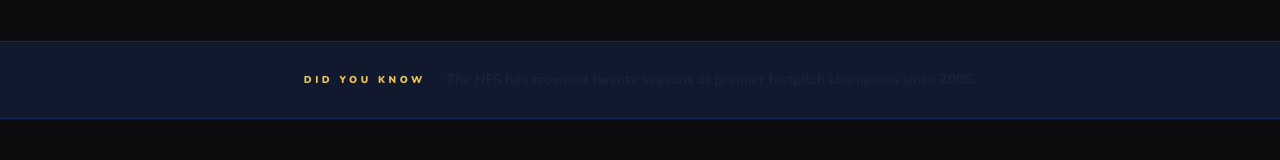
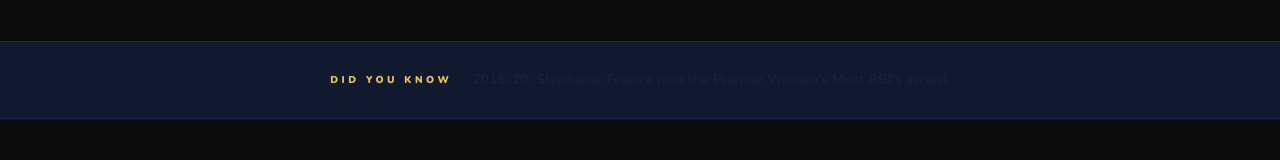
Before and after one commit to N8Nuks/grassrootsfantasy, a Next.js app: page /nfs in a window 1280 px wide. Shown: the part 486-646 px from the top of the page. Built offline with nearby package versions, Linux system fonts and the light colour scheme; no server answers.

Commit message:
FactsTicker: 1100+ facts from full NFS history

```diff
--- a/components/FactsTicker.tsx
+++ b/components/FactsTicker.tsx
@@ -1,57 +1,58 @@
 'use client'
 import { useState, useEffect, useMemo } from 'react'
 import { HONOURS, AWARD_LABELS } from '@/lib/nfsHonours'
+import { PLACINGS, HERITAGE_MEN, HERITAGE_WOMEN, SERIES_TEAMS, CAREER_MEN, CAREER_WOMEN } from '@/lib/nfsHistory'
 
-// Static heritage facts
-const HERITAGE = [
+const HERITAGE_STATIC = [
   'Auckland softball has been played since 1939 — nearly ninety years of history.',
   'The NFS has crowned twenty seasons of premier fastpitch champions since 2005.',
-  'Only eight players have ever reached 300 career games.',
 ]
 
-// Count wins per player for a given grade + award key
-function tally(grade: 'men' | 'women', key: string): [string, number][] {
-  const counts = new Map<string, number>()
+function buildFacts(): string[] {
+  const facts: string[] = [...HERITAGE_STATIC]
+  const gLabel = { men: "Premier Men's", women: "Premier Women's" } as const
+
+  // Every award, every season — the time portal
   for (const s of HONOURS) {
-    const winner = s[grade][key]
-    if (!winner) continue
-    counts.set(winner, (counts.get(winner) ?? 0) + 1)
-  }
-  return [...counts.entries()].sort((a, b) => b[1] - a[1])
-}
-
-function buildFacts(): string[] {
-  const facts: string[] = [...HERITAGE]
-  const gradeLabel = { men: "Premier Men's", women: "Premier Women's" } as const
-
-  for (const grade of ['men', 'women'] as const) {
-    for (const key of ['mvp', 'top_batter', 'top_pitcher', 'most_hr', 'most_sb'] as const) {
-      const leaders = tally(grade, key)
-      if (leaders.length === 0) continue
-      const [name, wins] = leaders[0]
-      if (wins >= 2) {
-        facts.push(`${name} has won the ${gradeLabel[grade]} ${AWARD_LABELS[key]} award ${wins} times — more than anyone in NFS history.`)
-      }
-    }
-    // Most recent MVP
-    for (let i = HONOURS.length - 1; i >= 0; i--) {
-      const w = HONOURS[i][grade]['mvp']
-      if (w) {
-        facts.push(`${w} is the reigning ${gradeLabel[grade]} MVP (${HONOURS[i].season}).`)
-        break
+    for (const grade of ['men', 'women'] as const) {
+      for (const [key, winner] of Object.entries(s[grade])) {
+        if (!winner) continue
+        facts.push(`${s.season}: ${winner} won the ${gLabel[grade]} ${AWARD_LABELS[key] ?? key} award.`)
       }
     }
   }
 
-  // Special award namesakes
-  const nnWinners = tally('men', 'nathan_nukunuku')
-  if (nnWinners.length > 0) {
-    facts.push(`The Nathan Nukunuku Award has been presented to the Premier Men since 2020-21 — ${nnWinners[0][0]} ${nnWinners[0][1] > 1 ? `has won it ${nnWinners[0][1]} times` : 'is among its winners'}.`)
+  // Placings — round robin and grand final winners
+  for (const p of PLACINGS) {
+    if (p.men_rr) facts.push(`${p.season}: ${p.men_rr} topped the Men's round robin.`)
+    if (p.men_final) facts.push(`${p.season}: ${p.men_final} won the Men's grand final.`)
+    if (p.women_rr) facts.push(`${p.season}: ${p.women_rr} topped the Women's round robin.`)
+    if (p.women_final) facts.push(`${p.season}: ${p.women_final} won the Women's grand final.`)
   }
-  const rbWinners = tally('women', 'rebecca_bromhead')
-  if (rbWinners.length > 0) {
-    facts.push(`The Rebecca Bromhead Award honours the Premier Women — ${rbWinners[0][0]} ${rbWinners[0][1] > 1 ? `has won it ${rbWinners[0][1]} times` : 'is among its winners'}.`)
+
+  // Heritage champions
+  for (const h of HERITAGE_MEN) facts.push(`${h.season}: ${h.winner} were Auckland Major Men's champions.`)
+  for (const h of HERITAGE_WOMEN) facts.push(`${h.season}: ${h.winner} won the Women's championship.`)
+
+  // Series Teams — every selection is a fact
+  for (const st of SERIES_TEAMS) {
+    const g = st.grade === 'men' ? "Men's" : "Women's"
+    for (const name of st.players) {
+      facts.push(`${st.season}: ${name} was named in the ${g} Series Team.`)
+    }
   }
+
+  // Career games — definitive all-time list
+  CAREER_MEN.forEach((c, i) => {
+    facts.push(i === 0
+      ? `${c.name} has played ${c.games} Premier games — the most of any man in Auckland softball history.`
+      : `${c.name} has played ${c.games} Premier career games (#${i + 1} all-time among the men).`)
+  })
+  CAREER_WOMEN.forEach((c, i) => {
+    facts.push(i === 0
+      ? `${c.name} has played ${c.games} Premier games — the most of any woman in Auckland softball history.`
+      : `${c.name} has played ${c.games} Premier career games (#${i + 1} all-time among the women).`)
+  })
 
   return facts
 }
```
